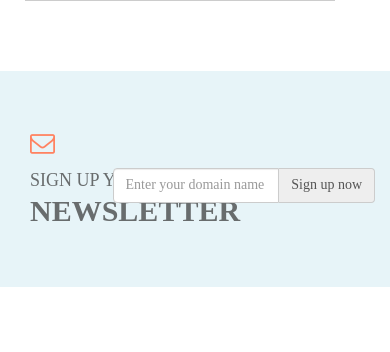
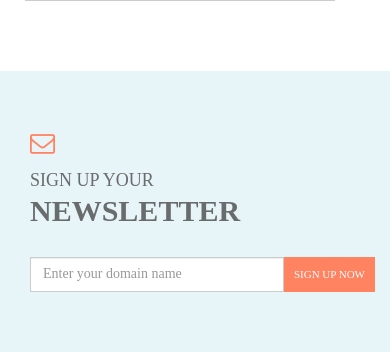
Before and after one commit to puh50/Bootstrap-3-site, a PHP site: page / in a window 390 px wide. Shown: the part 4663-5015 px from the top of the page. Before the commit the page ends 4950 px from the top, so only its background shows below. Run offline with PHP 8.4, Linux system fonts and the light colour scheme.

Commit message:
newsletter section finished

```diff
--- a/Site/css/style.css
+++ b/Site/css/style.css
@@ -35,6 +35,9 @@ a:link {
 }
 .dropdown-menu {
     left: -90px;
+}
+.form-control, .select2-container--default .select2-selection--single, .select2-dropdown {
+    border-radius: 0;
 }
 .uppercase-title {
     margin: 0;
@@ -408,7 +411,7 @@ a:link {
     position: relative;
 }
 .button-view-all {
-    min-width: 60%;
+    min-width: 80%;
     position: absolute;
     bottom: 0;
 }
@@ -504,7 +507,16 @@ a:link {
 .envelope-icon {
     margin-bottom: 10px;
 }
-
+.row-newsletter {
+    display: flex;
+    align-items: center;
+}
+.input-group {
+    padding-left: 15px;
+}
+.input-group-addon {
+    padding: 6px 50px;
+}
 /*Media*/
 
 @media screen and (max-width: 1199px) {
@@ -517,7 +529,7 @@ a:link {
     .form-group h4 {
         font-size: 25px;
     }
-    .domain-search-button, .button-view-all {
+    .domain-search-button, .button-view-all, .button-sign-up-now {
         height: 45px;
     }
     .form-control, .select2, .select2-container .select2-selection--single {
@@ -590,7 +602,7 @@ a:link {
     .form-group h4 {
         font-size: 19px;
     }
-    .domain-search-button, .button-view-all {
+    .domain-search-button, .button-view-all, .button-sign-up-now {
         height: 35px;
         font-size: 14px;
     }
@@ -611,6 +623,9 @@ a:link {
         display: flex;
         justify-content: space-between;
         margin-bottom: 30px;
+    }
+    .input-group-addon {
+        padding: 6px 20px;
     }
 }
 
@@ -677,7 +692,16 @@ a:link {
     .button-block-view-all {
         height: 50px;
     }
-
+    .row-newsletter {
+        display: block;
+    }
+    .title-block-newsletter {
+        margin-bottom: 30px;
+    }
+    .input-group-addon {
+        font-size: 11px;
+        padding: 6px 10px;
+    }
 }
 
 @media screen and (max-width: 575px) {
--- a/Site/index.html
+++ b/Site/index.html
@@ -237,7 +237,7 @@
                             <li class="features-list-item"><a href="#">Lorem ipsum</a></li>
                         </ul>
                     </div>
-                    <div class="button-block button-block-view-all col-xs-offset-6 col-xs-6 col-sm-offset-0 col-sm-2 col-md-1">
+                    <div class="button-block button-block-view-all col-xs-offset-6 col-xs-6 col-sm-offset-0 col-sm-2 col-md-2">
                         <button type="submit" class="btn btn-default button button-view-all">View All</button>
                     </div>
                 </div>
@@ -363,17 +363,17 @@
                         </div>
                     </div>
                 </div>
-                <div class="row">
-                    <div class="col-xs-3">
-                        <div class="title-block title-block-hosting col-xs-12">
+                <div class="row row-newsletter">
+                    <div class="col-xs-12 col-sm-4 col-md-3">
+                        <div class="title-block title-block-newsletter col-xs-12">
                             <p class="uppercase-title title-block-p">Sign up your</p>
                             <h4 class="uppercase-title title-block-h4">Newsletter</h4>
                         </div>
                     </div>
-                    <div class="col-xs-9">
+                    <div class="col-sm-8 col-md-9">
                         <div class="input-group">
                             <input type="text" class="form-control" placeholder="Enter your domain name">
-                            <span class="input-group-addon btn btn-default">Sign up now</span>
+                            <span class="input-group-addon btn btn-default button button-sign-up-now">Sign up now</span>
                         </div>
                     </div>
                 </div>
```
